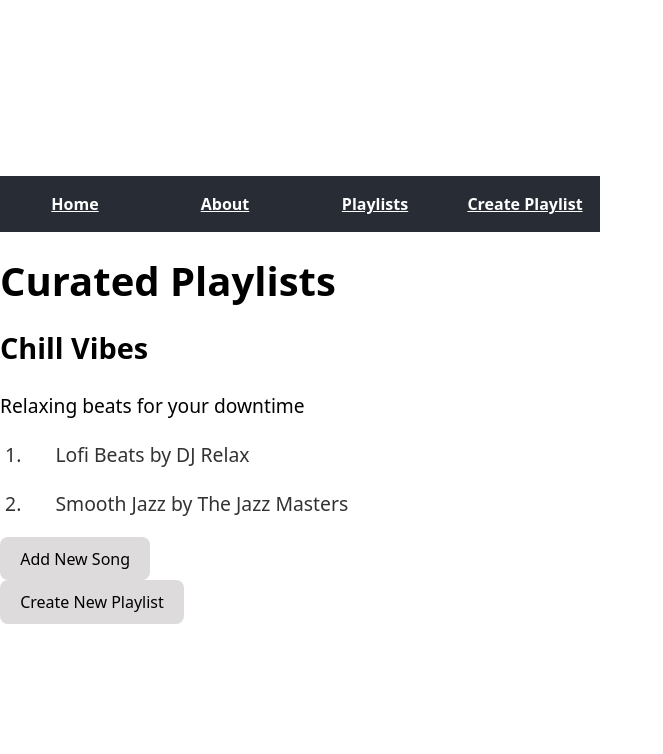
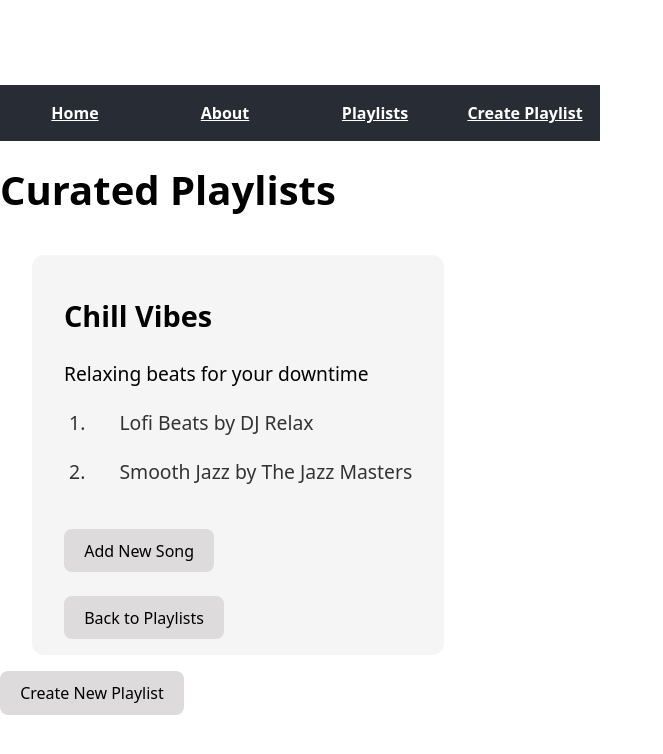
Before and after one commit to cash0826/Course5-Summative-Lab-Showcase-Project, a React (Vite) app: page /playlists/1/addNewSong in a window 1280 px wide. Shown: the top 754 px of the page, without its empty margins (0-663 px from the left). Built offline with nearby package versions, Linux system fonts and the light colour scheme; data requests are answered from the project's data file.

Commit message:
Updated PlaylistCard to render SongForm

```diff
--- a/src/App.jsx
+++ b/src/App.jsx
@@ -5,7 +5,7 @@ import PlaylistContainer from "./pages/PlaylistContainer";
 import PlaylistList from "./pages/PlaylistList";
 import CreatePlaylist from "./pages/CreatePlaylist";
 import PlaylistCard from "./pages/PlaylistCard";
-import AddNewSong from "./pages/AddNewSong";
+import SongForm from "./pages/SongForm";
 import NotFound from "./pages/NotFound";
 
 const App = () => {
@@ -19,7 +19,7 @@ const App = () => {
           <Route path="/playlists" element={<PlaylistContainer />}>
             <Route path="" element={<PlaylistList />} />
             <Route path=":id" element={<PlaylistCard />}>
-              <Route path="addNewSong" element={<AddNewSong />} />
+              <Route path="addNewSong" element={<SongForm />} />
             </Route>
           </Route>
           <Route path="*" element={<NotFound />} />
--- a/src/index.css
+++ b/src/index.css
@@ -66,6 +66,17 @@ button:hover {
   background-color: #f5f5f5;
 }
 
+.playlist-details {
+  text-align: left;
+  border: grey;
+  display: inline-block;
+  margin: 1rem 2rem;
+  padding: 1rem 2rem;
+  box-shadow: blueviolet;
+  border-radius: 12px;
+  background-color: #f5f5f5;
+}
+
 .create-playlist-form {
   text-align: left;
   border: grey;
--- a/src/pages/AddNewSong.jsx
+++ /dev/null
@@ -1,24 +0,0 @@
-
-
-function AddNewSong() {
-  return (
-    <div>
-      <h1>Add New Song</h1>
-      <form>
-        <label>
-          Song Title:
-          <input type="text" name="title" />
-        </label>
-        <br />
-        <label>
-          Artist:
-          <input type="text" name="artist" />
-        </label>
-        <br />
-        <button type="submit">Add Song</button>
-      </form>
-    </div>
-  )
-}
-
-export default AddNewSong;
--- a/src/pages/PlaylistCard.jsx
+++ b/src/pages/PlaylistCard.jsx
@@ -1,16 +1,23 @@
 import { Link, useOutletContext, useParams } from "react-router-dom";
+import { useState } from "react";
+import SongForm from "./SongForm";
 
 function PlaylistCard() {
+  const [showForm, setShowForm] = useState(false);
   const { playlists } = useOutletContext();
   const params = useParams();
   const playlist = playlists.find(p => p.id.toString() === params.id);
+
+  function handleClick() {
+    setShowForm((showForm) => !showForm);
+  }
 
   if (!playlist) {
     return <p>Playlist not found.</p>;
   }
 
   return (
-    <div>
+    <div className="playlist-details">
       <h3>{playlist.name}</h3>
       <p>{playlist.description}</p>
       <ol>
@@ -18,7 +25,19 @@ function PlaylistCard() {
           <li key={song.id}>{song.title} by {song.artist}</li>
         ))}
       </ol>
-      <Link to={`addNewSong`}><button>Add New Song</button></Link>
+      <div>
+        {showForm ? <SongForm /> : null}
+        <div>
+          <br/>
+          <button onClick={handleClick}>
+            {showForm ? "Hide Form" : "Add New Song"}
+          </button>
+        </div>
+        <br/>
+      </div>
+      <div>
+        <Link to="/playlists"><button>Back to Playlists</button></Link>
+      </div>
     </div>
   );
 }
--- a/src/pages/PlaylistContainer.jsx
+++ b/src/pages/PlaylistContainer.jsx
@@ -21,7 +21,9 @@ function PlaylistContainer() {
         <h1>Curated Playlists</h1>
         {/* <PlaylistList playlists={playlists} /> */}
         <Outlet context={{ playlists }} />
-        <Link to="/createPlaylist"><button>Create New Playlist</button></Link>
+        <div>
+          <Link to="/createPlaylist"><button>Create New Playlist</button></Link>
+        </div>
       </main>
     </>
   );
--- /dev/null
+++ b/src/pages/SongForm.jsx
@@ -0,0 +1,38 @@
+import { useState } from "react";
+
+function AddNewSong() {
+const [title, setTitle] = useState("");
+const [artist, setArtist] = useState("");
+
+function handleSubmit(e) {
+    e.preventDefault();
+    const newSong = { title, artist };
+    console.log("New song added:", newSong);
+    setTitle("");
+    setArtist("");
+}
+
+  return (
+    <div>
+      <h1>Add New Song</h1>
+      <form onSubmit={handleSubmit}>
+        <label>Song Title:</label>
+        <input
+          type="text"
+          name="title"
+          required />
+        <br />
+        <label>Artist:</label>
+        <input
+          type="text"
+          name="artist"
+          required />
+        <br />
+        <button type="submit">Add Song</button>
+        <br/>
+      </form>
+    </div>
+  )
+}
+
+export default AddNewSong;
```
Also changed, not shown: src/App.css (added).
